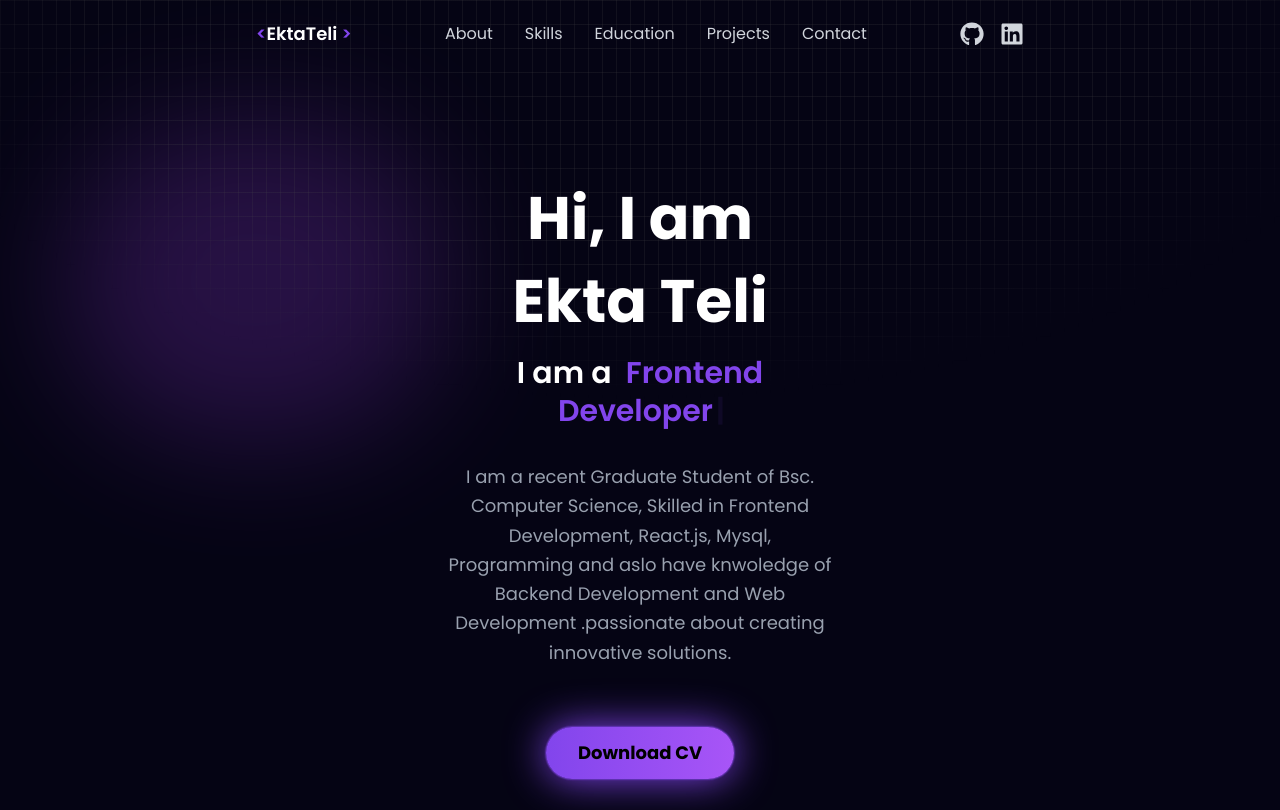
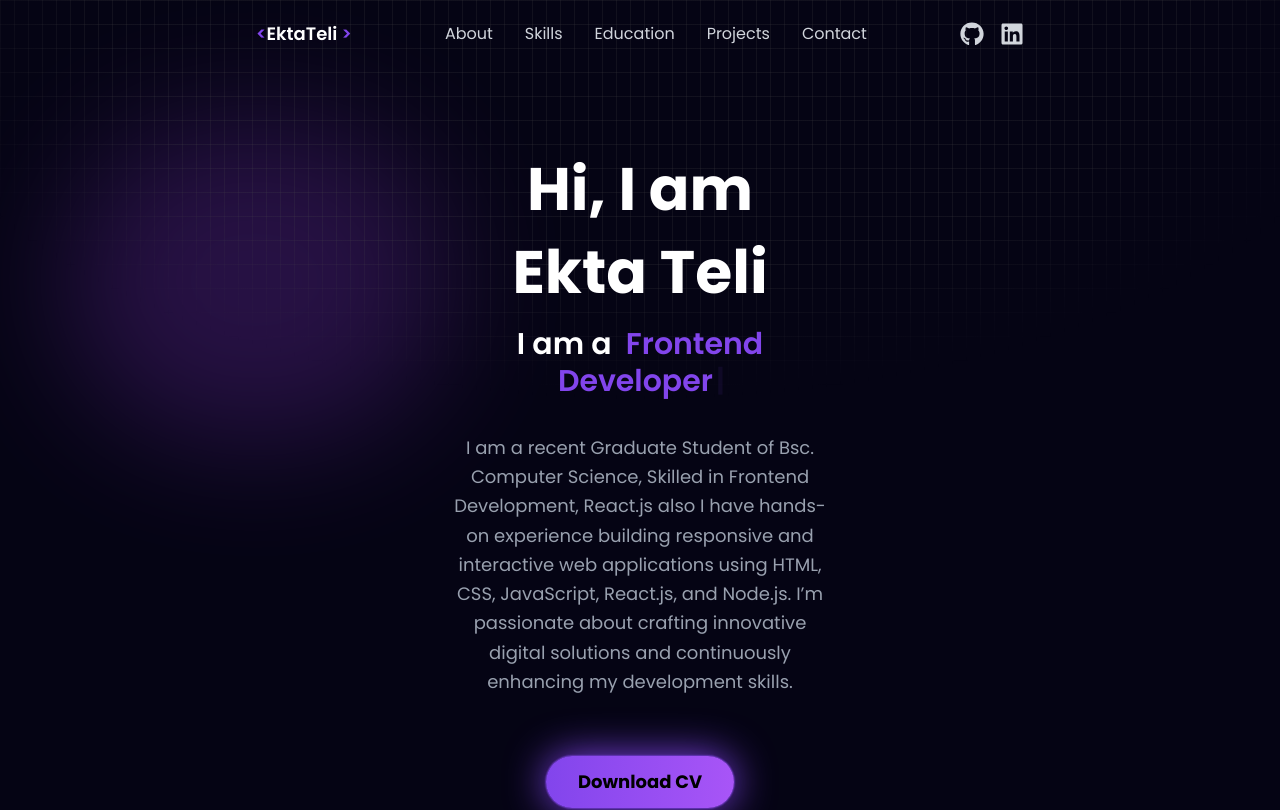
Before and after one commit to ektateli/PortFolio, a React (Vite) app: page / in a window 1280 px wide. Shown: the top 810 px of the page. Built offline with nearby package versions, Linux system fonts and the light colour scheme; a web font is replaced by a local one.

Commit message:
Update About.jsx

```diff
--- a/src/components/About/About.jsx
+++ b/src/components/About/About.jsx
@@ -42,9 +42,10 @@ const About = () => {
           </h3>
           <p className='text-base sm:text-lg md:text-lg text-gray-400 mb-10 mt-8 leading-relaxed '>
             I am a recent Graduate Student of Bsc. Computer Science, Skilled in
-            Frontend Development, React.js, Mysql, Programming and aslo have
-            knwoledge of Backend Development and Web Development .passionate
-            about creating innovative solutions.
+            Frontend Development, React.js also I have hands-on experience building responsive
+            and interactive web applications using HTML, CSS, JavaScript, React.js, and Node.js.
+            I’m passionate about crafting innovative digital solutions and continuously enhancing
+            my development skills.
 
           </p>
           <a
```
